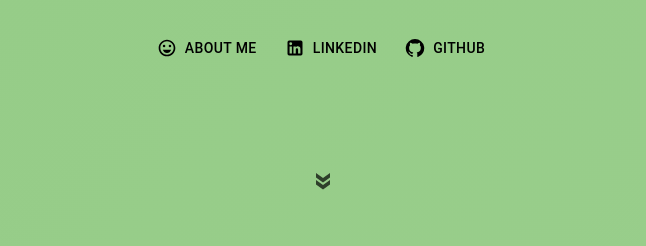
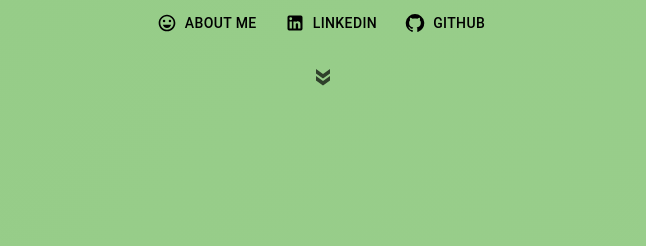
Before and after one commit to y04nqt/y04nqt.github.io, a React (Create React App) app: page / in a window 1280 px wide. Shown: the part 540-786 px from the top of the page, without its empty margins (317-963 px from the left). Built offline with nearby package versions, Linux system fonts and the light colour scheme.

Commit message:
fixed double arrow resizability

```diff
--- a/src/components/MainSection.tsx
+++ b/src/components/MainSection.tsx
@@ -73,7 +73,7 @@ const MainSection = () => {
         />
       </ButtonHolder>
       <div
-        className={`${isHidden} tranisition-opacity duration-300 absolute come-up`}
+        className={`${isHidden} tranisition-opacity duration-300 relative min-h-[50px] w-full block`}
       >
         <Typography
           role="button"
@@ -84,11 +84,11 @@ const MainSection = () => {
               .getElementById("project-section")
               ?.scrollIntoView({ behavior: "smooth" })
           }
-          className={`abe-blinkin hover:cursor-pointer`}
+          className={`hover:cursor-pointer absolute come-up left-1/4 right-1/4`}
         >
           <DoubleArrowIcon
             style={{ transform: "rotate(90deg)" }}
-            className="align-sub"
+            className="align-sub abe-blinkin"
           />
         </Typography>
       </div>
--- a/src/index.css
+++ b/src/index.css
@@ -115,7 +115,7 @@ code {
     bottom: -2500px;
   }
   100% {
-    bottom: 24px;
+    bottom: 0;
   }
 }
 
```
